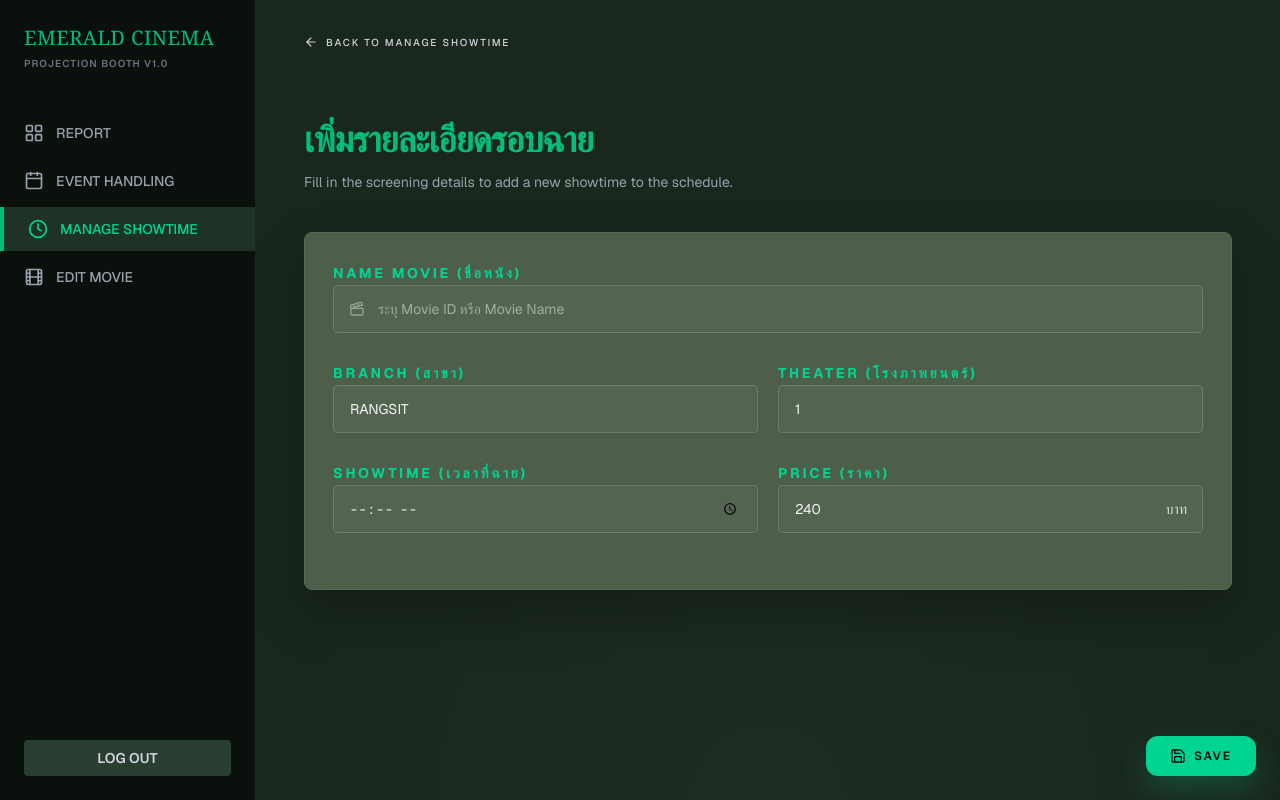
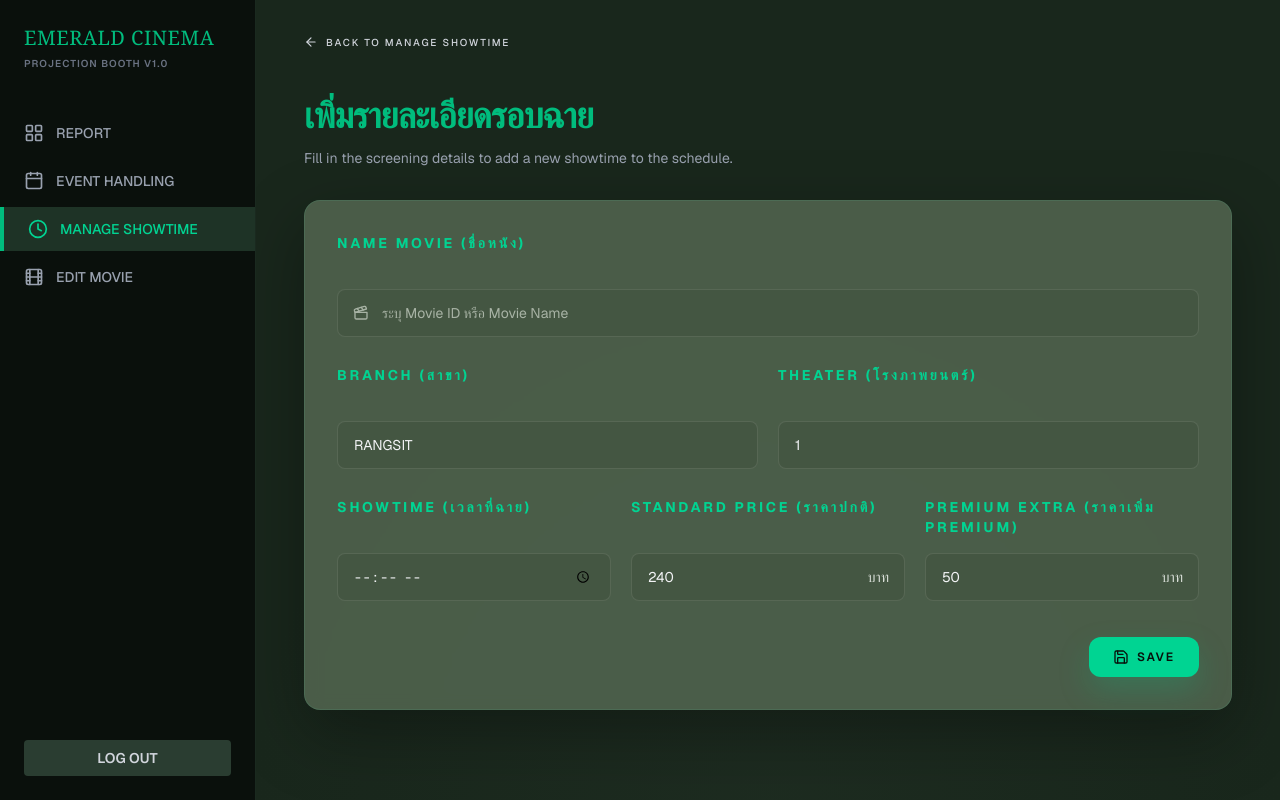
Before and after one commit to Gummy-168/cs251-project-db, a Next.js app in the folder Frontend/: page /Admin/manageShowtime/addShowtime in a window 1280 px wide. Built offline with nearby package versions, Linux system fonts and the light colour scheme; no server answers.

Commit message:
Fix Price of seat

```diff
--- a/Frontend/app/Admin/manageShowtime/addShowtime/page.tsx
+++ b/Frontend/app/Admin/manageShowtime/addShowtime/page.tsx
@@ -4,7 +4,7 @@ import React, { useMemo, useState } from 'react';
 import Link from 'next/link';
 import { useRouter, useSearchParams } from 'next/navigation';
 import { ArrowLeft, CalendarDays, Clapperboard, Save } from 'lucide-react';
-import { createAdminShowtime, getAdminShowtimes, getMovies } from '@/services/api';
+import { createAdminShowtime } from '@/services/api';
 
 const SHOWTIME_STORAGE_KEY = 'emerald_admin_showtimes';
 
@@ -18,21 +18,14 @@ export default function AddShowtimePage() {
   const [theaterInput, setTheaterInput] = useState('1');
   const [showtimeInput, setShowtimeInput] = useState('');
   const [priceInput, setPriceInput] = useState('240');
+  const [premiumExtraPriceInput, setPremiumExtraPriceInput] = useState('50');
   const [error, setError] = useState<string | null>(null);
   const [saving, setSaving] = useState(false);
 
-  const isValidShowtime = useMemo(() => /^([01]\d|2[0-3]):([0-5]\d)$/.test(showtimeInput), [showtimeInput]);
-
-  function buildEndTime(startTime: string) {
-    const [hours, minutes] = startTime.split(':').map(Number);
-    const start = new Date(2000, 0, 1, hours, minutes, 0);
-    const end = new Date(start.getTime() + 2 * 60 * 60 * 1000);
-    const isCrossingDay = end.getDate() !== start.getDate();
-    if (isCrossingDay) {
-      return null;
-    }
-    return `${String(end.getHours()).padStart(2, '0')}:${String(end.getMinutes()).padStart(2, '0')}:00`;
-  }
+  const isValidShowtime = useMemo(
+    () => /^([01]\d|2[0-3]):([0-5]\d)$/.test(showtimeInput),
+    [showtimeInput]
+  );
 
   async function handleSave(event: React.FormEvent<HTMLFormElement>) {
     event.preventDefault();
@@ -41,6 +34,7 @@ export default function AddShowtimePage() {
     const branchValue = branchInput.trim();
     const theaterValue = theaterInput.trim();
     const priceNumber = Number(priceInput);
+    const premiumExtraPriceNumber = Number(premiumExtraPriceInput);
 
     if (!movieValue) {
       setError('กรุณาระบุชื่อหนังหรือ Movie ID');
@@ -67,7 +61,13 @@ export default function AddShowtimePage() {
       return;
     }
 
+    if (!Number.isFinite(premiumExtraPriceNumber) || premiumExtraPriceNumber < 0) {
+      setError('กรุณาระบุราคาเพิ่มสำหรับ Premium ให้ถูกต้อง');
+      return;
+    }
+
     const showDate = selectedDate ?? new Date().toISOString().slice(0, 10);
+
     setSaving(true);
     setError(null);
 
@@ -78,6 +78,8 @@ export default function AddShowtimePage() {
         Theater: theaterValue,
         ShowDate: showDate,
         StartTime: showtimeInput,
+        Price: priceNumber,
+        PremiumExtraPrice: premiumExtraPriceNumber,
       });
 
       try {
@@ -85,8 +87,11 @@ export default function AddShowtimePage() {
         const parsedSchedule = rawSchedule ? JSON.parse(rawSchedule) : [];
 
         if (Array.isArray(parsedSchedule)) {
-          const normalizedBranch = branchValue.charAt(0).toUpperCase() + branchValue.slice(1).toLowerCase();
+          const normalizedBranch =
+            branchValue.charAt(0).toUpperCase() + branchValue.slice(1).toLowerCase();
+
           const theaterLabel = `Theater ${theaterValue}`;
+
           const showtimeEntry = {
             id: `db-showtime-${createdShowtime.ShowtimeID}`,
             time: createdShowtime.StartTime.slice(0, 5),
@@ -102,6 +107,7 @@ export default function AddShowtimePage() {
 
           if (branchIndex >= 0) {
             const branch = parsedSchedule[branchIndex];
+
             const theaterIndex = Array.isArray(branch.theaters)
               ? branch.theaters.findIndex(
                   (theater: { id?: string }) =>
@@ -151,15 +157,25 @@ export default function AddShowtimePage() {
 
       router.push('/Admin/manageShowtime');
     } catch (err) {
-      setError(err instanceof Error ? err.message : 'ไม่สามารถบันทึกรอบฉายลงฐานข้อมูลได้');
+      setError(
+        err instanceof Error
+          ? err.message
+          : 'ไม่สามารถบันทึกรอบฉายลงฐานข้อมูลได้'
+      );
     } finally {
       setSaving(false);
     }
   }
 
+  const inputClass =
+    'h-12 w-full rounded-lg border border-white/10 bg-[#445642]/80 px-4 text-sm text-gray-100 outline-none placeholder:text-[#a8b3a5] transition focus:border-emerald-400 focus:bg-[#40533f] focus:ring-2 focus:ring-emerald-400/15';
+
+  const labelClass =
+    'flex min-h-[44px] items-start text-sm font-bold uppercase tracking-[0.2em] text-emerald-400';
+
   return (
     <div className="relative flex-1 overflow-y-auto bg-[radial-gradient(circle_at_bottom,_rgba(61,88,64,0.34),_rgba(25,39,28,1)_54%)] text-gray-100">
-      <div className="mx-auto min-h-full w-full max-w-[1180px] px-6 pb-28 pt-8 md:px-10 lg:px-12">
+      <div className="mx-auto min-h-full w-full max-w-[1180px] px-6 pb-20 pt-8 md:px-10 lg:px-12">
         <Link
           href="/Admin/manageShowtime"
           className="inline-flex items-center gap-2 text-[10px] font-medium uppercase tracking-[0.18em] text-gray-300 transition hover:text-emerald-400"
@@ -168,7 +184,7 @@ export default function AddShowtimePage() {
           Back to manage showtime
         </Link>
 
-        <div className="mx-auto mt-16 w-full max-w-[1120px]">
+        <div className="mx-auto mt-10 w-full max-w-[1120px]">
           <h1 className="text-4xl font-semibold tracking-tight text-emerald-500">
             เพิ่มรายละเอียดรอบฉาย
           </h1>
@@ -178,28 +194,27 @@ export default function AddShowtimePage() {
           </p>
 
           {selectedDate ? (
-            <div className="mt-5 inline-flex items-center gap-2 text-sm text-emerald-300/85">
+            <div className="mt-5 inline-flex items-center gap-2 rounded-full border border-emerald-400/15 bg-emerald-400/5 px-4 py-2 text-sm text-emerald-300/90">
               <CalendarDays className="h-4 w-4" />
               <span>{selectedDate}</span>
             </div>
           ) : null}
         </div>
 
-        <section className="mx-auto mt-10 w-full max-w-[1120px] rounded-[8px] border border-[#556953] bg-[#52634f]/92 p-5 shadow-[0_24px_55px_rgba(0,0,0,0.24)] md:p-7">
+        <section className="mx-auto mt-8 w-full max-w-[1120px] rounded-2xl border border-emerald-300/10 bg-[#50634e]/90 p-6 shadow-[0_24px_70px_rgba(0,0,0,0.32)] backdrop-blur md:p-8">
           <form className="space-y-7" onSubmit={handleSave}>
             <label className="block space-y-3">
-              <span className="text-sm font-bold uppercase tracking-[0.2em] text-emerald-400">
-                Name Movie (ชื่อหนัง)
-              </span>
+              <span className={labelClass}>Name Movie (ชื่อหนัง)</span>
 
               <div className="relative">
-                <Clapperboard className="absolute left-4 top-1/2 h-4 w-4 -translate-y-1/2 text-[#95a191]" />
+                <Clapperboard className="absolute left-4 top-1/2 h-4 w-4 -translate-y-1/2 text-[#a8b3a5]" />
+
                 <input
                   type="text"
                   value={movieInput}
                   onChange={(event) => setMovieInput(event.target.value)}
                   placeholder="ระบุ Movie ID หรือ Movie Name"
-                  className="h-12 w-full rounded-[4px] border border-[#6b7c68] bg-[#536550] pl-11 pr-4 text-sm text-gray-100 outline-none placeholder:text-[#a1ac9f] focus:border-emerald-500"
+                  className="h-12 w-full rounded-lg border border-white/10 bg-[#445642]/80 pl-11 pr-4 text-sm text-gray-100 outline-none placeholder:text-[#a8b3a5] transition focus:border-emerald-400 focus:bg-[#40533f] focus:ring-2 focus:ring-emerald-400/15"
                   required
                 />
               </div>
@@ -207,56 +222,52 @@ export default function AddShowtimePage() {
 
             <div className="grid gap-5 md:grid-cols-2">
               <label className="block space-y-3">
-                <span className="text-sm font-bold uppercase tracking-[0.2em] text-emerald-400">
-                  Branch (สาขา)
-                </span>
+                <span className={labelClass}>Branch (สาขา)</span>
 
                 <input
                   type="text"
                   value={branchInput}
                   onChange={(event) => setBranchInput(event.target.value)}
                   placeholder="RANGSIT"
-                  className="h-12 w-full rounded-[4px] border border-[#6b7c68] bg-[#536550] px-4 text-sm text-gray-100 outline-none placeholder:text-[#a1ac9f] focus:border-emerald-500"
+                  className={inputClass}
                   required
                 />
               </label>
 
               <label className="block space-y-3">
-                <span className="text-sm font-bold uppercase tracking-[0.2em] text-emerald-400">
-                  Theater (โรงภาพยนตร์)
-                </span>
+                <span className={labelClass}>Theater (โรงภาพยนตร์)</span>
 
                 <input
                   type="text"
                   value={theaterInput}
-                  onChange={(event) => setTheaterInput(event.target.value.replace(/[^0-9A-Za-z\s-]/g, ''))}
+                  onChange={(event) =>
+                    setTheaterInput(
+                      event.target.value.replace(/[^0-9A-Za-z\s-]/g, '')
+                    )
+                  }
                   placeholder="1"
-                  className="h-12 w-full rounded-[4px] border border-[#6b7c68] bg-[#536550] px-4 text-sm text-gray-100 outline-none placeholder:text-[#a1ac9f] focus:border-emerald-500"
+                  className={inputClass}
                   required
                 />
               </label>
             </div>
 
-            <div className="grid gap-5 md:grid-cols-2">
+            <div className="grid gap-5 md:grid-cols-3">
               <label className="block space-y-3">
-                <span className="text-sm font-bold uppercase tracking-[0.2em] text-emerald-400">
-                  Showtime (เวลาที่ฉาย)
-                </span>
+                <span className={labelClass}>Showtime (เวลาที่ฉาย)</span>
 
                 <input
                   type="time"
                   value={showtimeInput}
                   onChange={(event) => setShowtimeInput(event.target.value)}
-                  className="h-12 w-full rounded-[4px] border border-[#6b7c68] bg-[#536550] px-4 text-center text-sm tracking-[0.2em] text-gray-100 outline-none placeholder:text-[#a1ac9f] focus:border-emerald-500"
+                  className="h-12 w-full rounded-lg border border-white/10 bg-[#445642]/80 px-4 text-center text-sm tracking-[0.2em] text-gray-100 outline-none transition focus:border-emerald-400 focus:bg-[#40533f] focus:ring-2 focus:ring-emerald-400/15"
                   step={60}
                   required
                 />
               </label>
 
               <label className="block space-y-3">
-                <span className="text-sm font-bold uppercase tracking-[0.2em] text-emerald-400">
-                  Price (ราคา)
-                </span>
+                <span className={labelClass}>Standard Price (ราคาปกติ)</span>
 
                 <div className="relative">
                   <input
@@ -266,7 +277,32 @@ export default function AddShowtimePage() {
                     value={priceInput}
                     onChange={(event) => setPriceInput(event.target.value)}
                     placeholder="240"
-                    className="h-12 w-full rounded-[4px] border border-[#6b7c68] bg-[#536550] px-4 pr-16 text-sm text-gray-100 outline-none placeholder:text-[#a1ac9f] focus:border-emerald-500"
+                    className="h-12 w-full rounded-lg border border-white/10 bg-[#445642]/80 px-4 pr-16 text-sm text-gray-100 outline-none placeholder:text-[#a8b3a5] transition focus:border-emerald-400 focus:bg-[#40533f] focus:ring-2 focus:ring-emerald-400/15"
+                    required
+                  />
+
+                  <span className="absolute right-4 top-1/2 -translate-y-1/2 text-sm text-[#d7ddd6]">
+                    บาท
+                  </span>
+                </div>
+              </label>
+
+              <label className="block space-y-3">
+                <span className={labelClass}>
+                  Premium Extra (ราคาเพิ่ม Premium)
+                </span>
+
+                <div className="relative">
+                  <input
+                    type="number"
+                    inputMode="decimal"
+                    min={0}
+                    value={premiumExtraPriceInput}
+                    onChange={(event) =>
+                      setPremiumExtraPriceInput(event.target.value)
+                    }
+                    placeholder="50"
+                    className="h-12 w-full rounded-lg border border-white/10 bg-[#445642]/80 px-4 pr-16 text-sm text-gray-100 outline-none placeholder:text-[#a8b3a5] transition focus:border-emerald-400 focus:bg-[#40533f] focus:ring-2 focus:ring-emerald-400/15"
                     required
                   />
 
@@ -278,10 +314,12 @@ export default function AddShowtimePage() {
             </div>
 
             {error ? (
-              <p className="rounded-md border border-red-400/25 bg-red-950/30 px-4 py-3 text-sm text-red-100">{error}</p>
+              <p className="rounded-lg border border-red-400/25 bg-red-950/30 px-4 py-3 text-sm text-red-100">
+                {error}
+              </p>
             ) : null}
 
-            <div className="fixed bottom-6 right-6 z-20">
+            <div className="flex justify-end pt-2">
               <button
                 type="submit"
                 disabled={saving}
--- a/Frontend/services/api.ts
+++ b/Frontend/services/api.ts
@@ -163,7 +163,9 @@ function mapSeatLayout(seats: BackendSeat[]): SeatLayoutSeat[] {
         : Number(seat.Price);
 
     const isPremiumType =
-      seat.SeatType === "VIP" || seat.SeatType === "Honeymoon";
+      seat.SeatType === "Premium" ||
+      seat.SeatType === "VIP" ||
+      seat.SeatType === "Honeymoon";
 
     return {
       id: `${seat.SeatRow}${seat.SeatNumber}`,
--- a/Frontend/types/booking.ts
+++ b/Frontend/types/booking.ts
@@ -173,6 +173,8 @@ export interface AdminShowtimeCreatePayload {
   ShowDate: string;
   StartTime: string;
   EndTime?: string;
+  Price?: number;
+  PremiumExtraPrice?: number;
 }
 
 export interface BackendAdminShowtimeRecord {
```
Also changed, not shown: Frontend/app/Admin/manageShowtime/page.tsx (+1 -15 lines), Frontend/app/User/State/page.tsx (+6 -2 lines).
